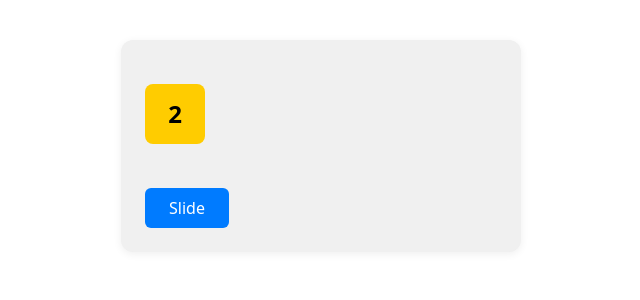
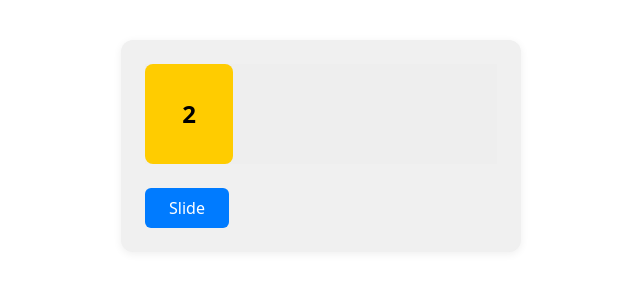
Before and after one commit to jigargosar/react-2048-2025, a React (Vite) app: page / in a window 1280 px wide. Shown: the top 300 px of the page, without its empty margins (319-959 px from the left). Built offline with nearby package versions, Linux system fonts and the light colour scheme.

Commit message:
Refactor TileSlideDemo component: replace sliding logic with grid-based positioning for smoother animations

```diff
--- a/src/TileSlideDemo.tsx
+++ b/src/TileSlideDemo.tsx
@@ -1,28 +1,41 @@
 import { useState } from "react";
 
 export default function TileSlideDemo() {
-    const [slid, setSlid] = useState(false);
-    // Container: 400px, Box: 60px, so max left is (container - box)
-    const left = slid ? "calc(100% - 60px)" : "0px";
+    const gridCols = 4;
+    const [col, setCol] = useState(0); // 0 (left) to 3 (right)
 
     return (
         <div style={{ width: "400px", margin: "40px auto", padding: "24px", background: "#f0f0f0", borderRadius: "12px", boxShadow: "0 2px 8px #0001" }}>
-            <div style={{ height: "100px", width: "100%", position: "relative", overflow: "hidden" }}>
+            <div
+                style={{
+                    display: "grid",
+                    gridTemplateColumns: `repeat(${gridCols}, 1fr)`,
+                    gridTemplateRows: "1fr",
+                    width: "100%",
+                    height: "100px",
+                    alignItems: "center",
+                    position: "relative",
+                    background: "#eee",
+                }}
+            >
+                {[...Array(gridCols)].map((_, i) => (
+                    <div key={i} style={{ width: "100%", height: "100%" }} />
+                ))}
                 <div
                     style={{
-                        position: "absolute",
-                        left,
-                        top: "20px",
-                        width: "60px",
-                        height: "60px",
+                        gridColumn: 1,
+                        gridRow: 1,
+                        width: "100%",
+                        height: "100%",
                         background: "#ffcc00",
                         borderRadius: "8px",
-                        transition: "left 0.4s linear",
                         display: "flex",
                         alignItems: "center",
                         justifyContent: "center",
                         fontWeight: "bold",
-                        fontSize: "1.5rem"
+                        fontSize: "1.5rem",
+                        transform: `translateX(${col * 100}%)`,
+                        transition: "transform 0.4s linear"
                     }}
                 >
                     2
@@ -30,7 +43,7 @@ export default function TileSlideDemo() {
             </div>
             <button
                 style={{ marginTop: "24px", padding: "8px 24px", fontSize: "1rem", borderRadius: "6px", border: "none", background: "#007bff", color: "#fff", cursor: "pointer" }}
-                onClick={() => setSlid((s) => !s)}
+                onClick={() => setCol(col < gridCols - 1 ? col + 1 : 0)}
             >
                 Slide
             </button>
```
